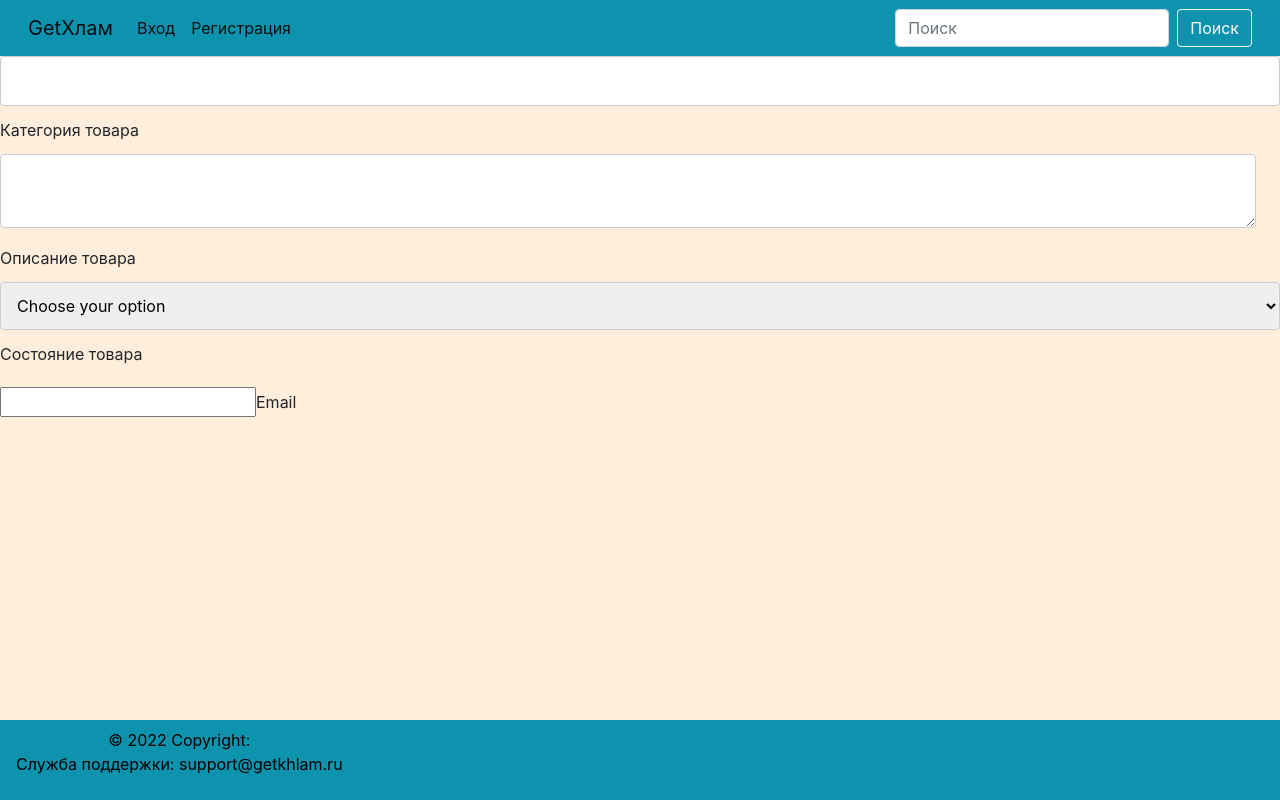
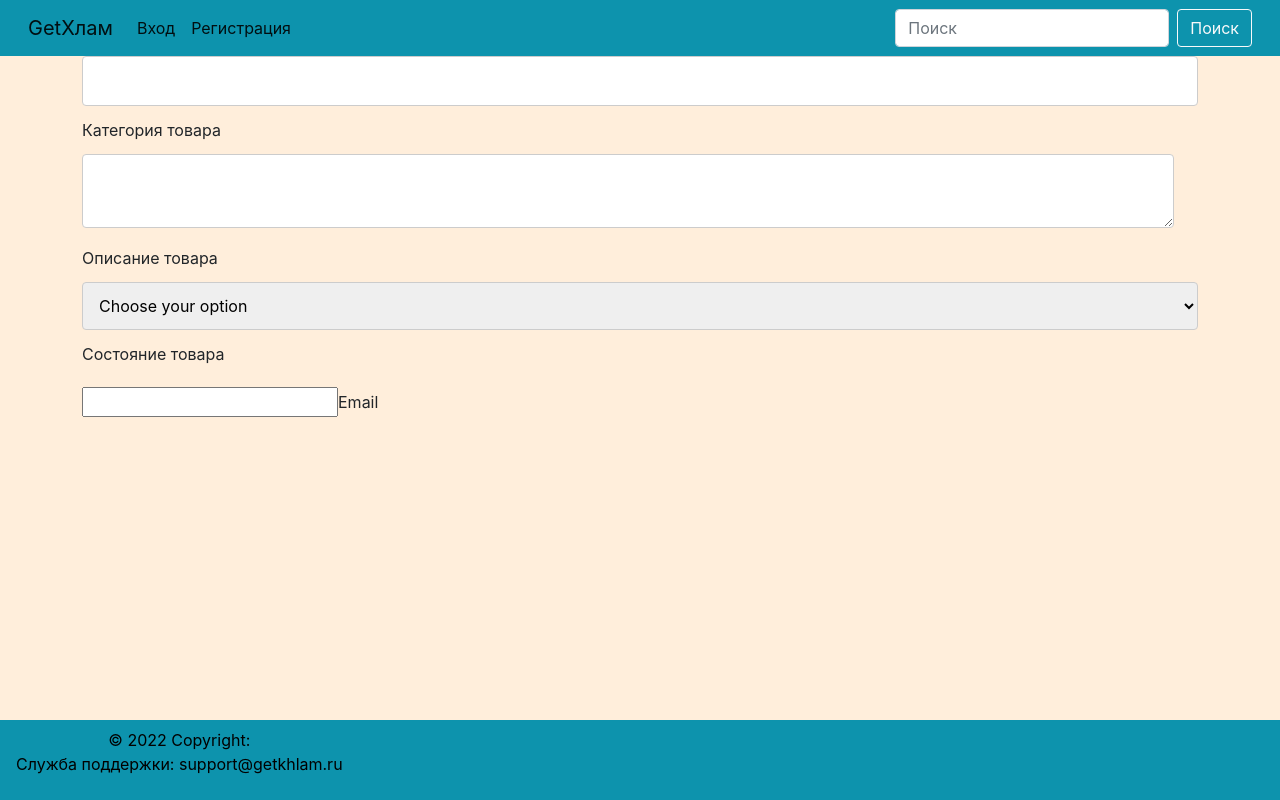
Before and after one commit to Anton131313/finaly-project-Get-stuff, a React (Create React App) app in the folder client/: page /addBidding in a window 1280 px wide. Built offline with nearby package versions, Linux system fonts and the light colour scheme.

Commit message:
add  form

```diff
--- a/client/src/components/Bidding/BiddingForm.js
+++ b/client/src/components/Bidding/BiddingForm.js
@@ -3,7 +3,7 @@ import styles from './bidding.module.css';
 
 function BiddingForm() {
   return (
-    <div className="content">
+    <div className="container">
       <div className="row" style={styles.BiddingForm}>
         <form className="col s6">
           <div className="row">
```
